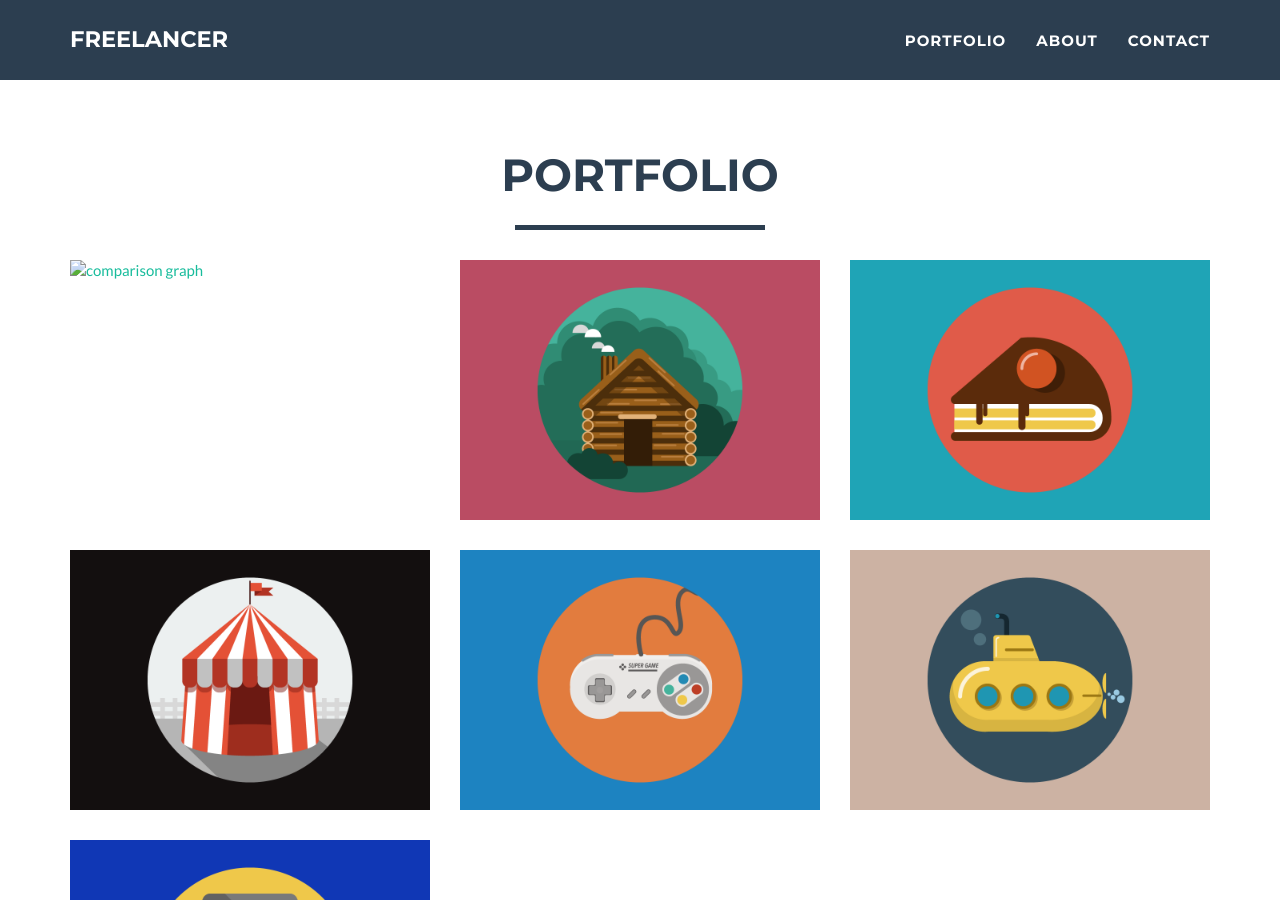
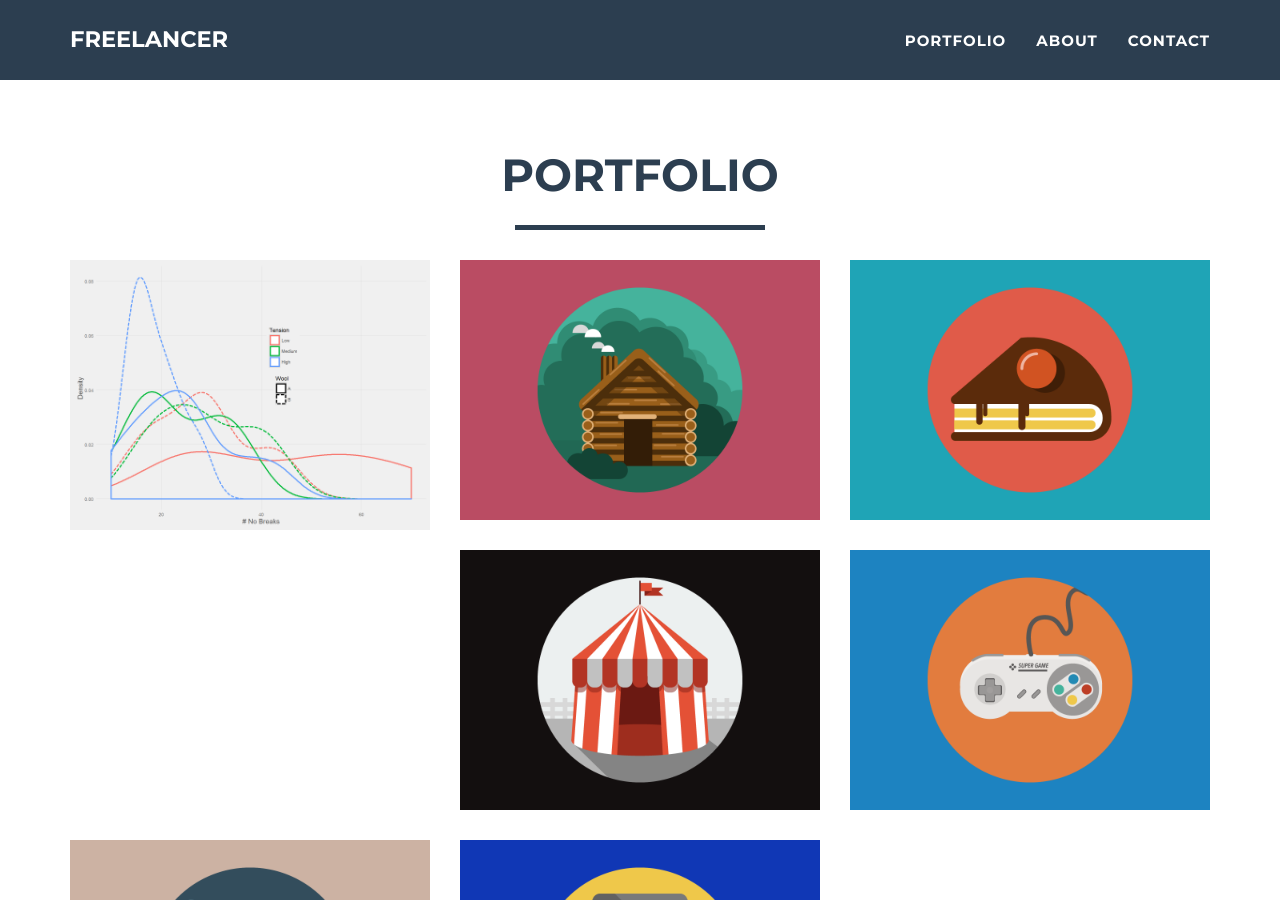
Before and after one commit to MarkPratley/markpratley.github.io--OLD, a Jekyll site: the page built from index.html, in a window 1280 px wide and 900 px high, scrolled down 725 px. Built offline with Jekyll 4.4.1, drawn with Linux system fonts in a browser that asks for light colours.

Commit message:
Changed file name link

```diff
--- a/_posts/2016-07-13-Warp-Breaks.markdown
+++ b/_posts/2016-07-13-Warp-Breaks.markdown
@@ -2,11 +2,11 @@
 layout: default
 modal-id: 6
 date: 2015-12-01
-img: ../../assets/2015-12-01-Warp Breaks_files/unnamed-chunk-9-1.png
+img: ../../assets/2015-12-01-Warp-Breaks_files/unnamed-chunk-9-1.png
 alt: comparison graph
 project-date: December 2015
 client: Start Bootstrap
 category: Mini Project
-description: This is a project you can get to it <a href="../assets/2015-12-01-Warp Breaks">here</a> ...
+description: This is a project you can get to it <a href="../assets/2015-12-01-Warp-Breaks">here</a> ...
 
 ---
```
